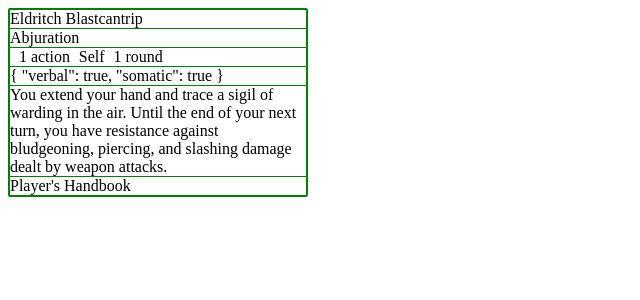
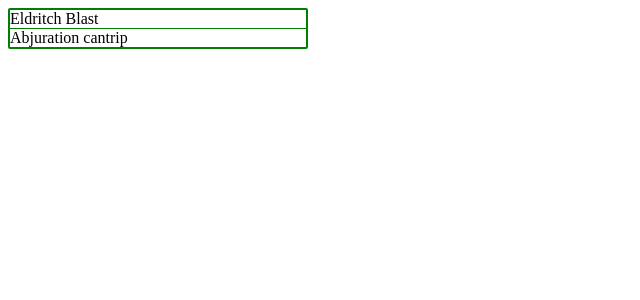
Before and after one commit to WBPiccolo/dndSpellBook, an Angular app: page / in a window 1280 px wide. Shown: the top 300 px of the page, without its empty margins (0-640 px from the left). Built offline with nearby package versions, Linux system fonts and the light colour scheme.

Commit message:
iniziato lavoro su nuovo layout

```diff
--- a/src/app/components/card/card.component.html
+++ b/src/app/components/card/card.component.html
@@ -1,12 +1,19 @@
 <div class="card-container">
-  <div class="title-container flex space-between">
+  <div class="title-container flexbox-container">
     <div class="spell-name">
       {{ spellData.name }}
     </div>
+    <!--<div class="spell-level">
+      {{ spellData.level }} {{ spellData.isRitual ? "Ritual" : "" }}
+    </div>-->
+  </div>
+  <div class="flexbox-container spell-level">
     <div class="spell-level">
-      {{ spellData.level }} {{ spellData.isRitual ? "Ritual" : "" }}
+      {{ spellData?.level === 'cantrip'? spellData.school +' '+ spellData.level: spellData.level +' '+ spellData.school}}
+      {{ spellData.isRitual ? "Ritual" : "" }}
     </div>
   </div>
+  <!--
   <div class="school">
     {{ spellData.school }}
   </div>
@@ -32,5 +39,5 @@
   </div>
   <div class="source">
     {{ spellData.source }}
-  </div>
+  </div>-->
 </div>
--- a/src/app/components/card/card.component.scss
+++ b/src/app/components/card/card.component.scss
@@ -1,3 +1,8 @@
+.spell-name{
+  margin-right: auto;
+  margin-left: auto;
+}
+
 .card-container {
   border-radius: 2px;
   border: 2px solid green;
```
Also changed, not shown: 1 other file (tests, documents, lock files or other folders).
